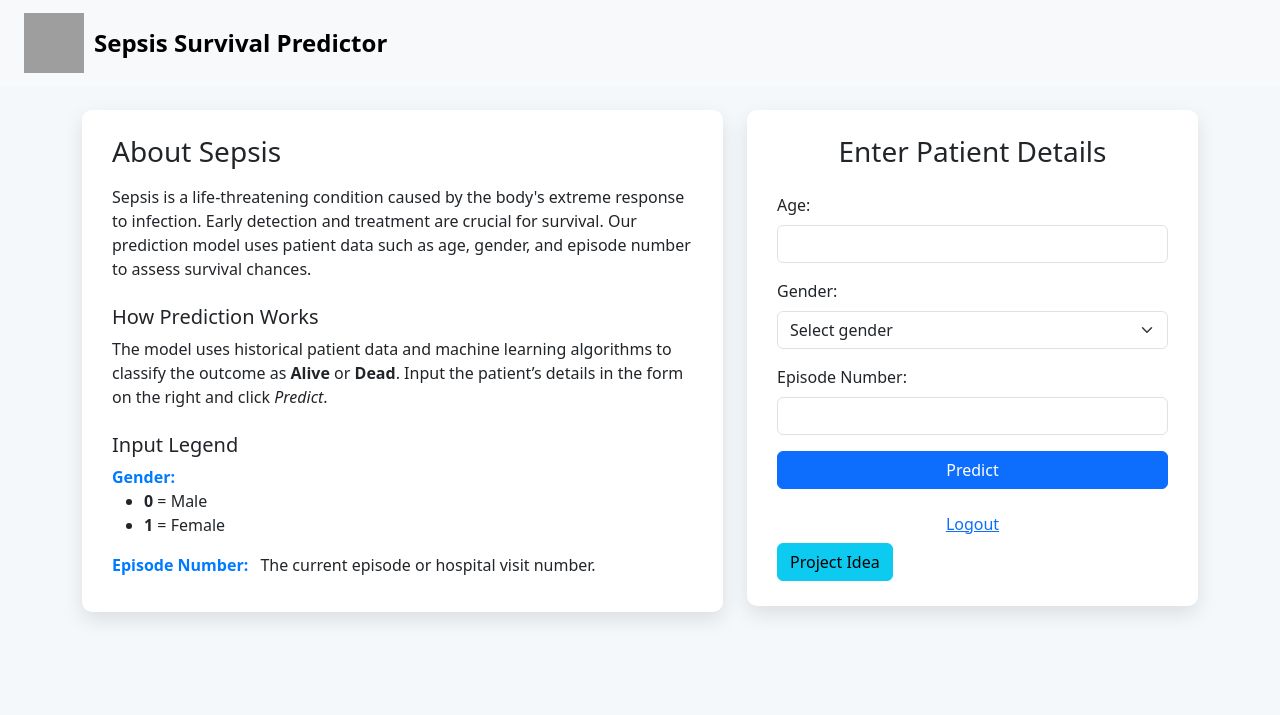
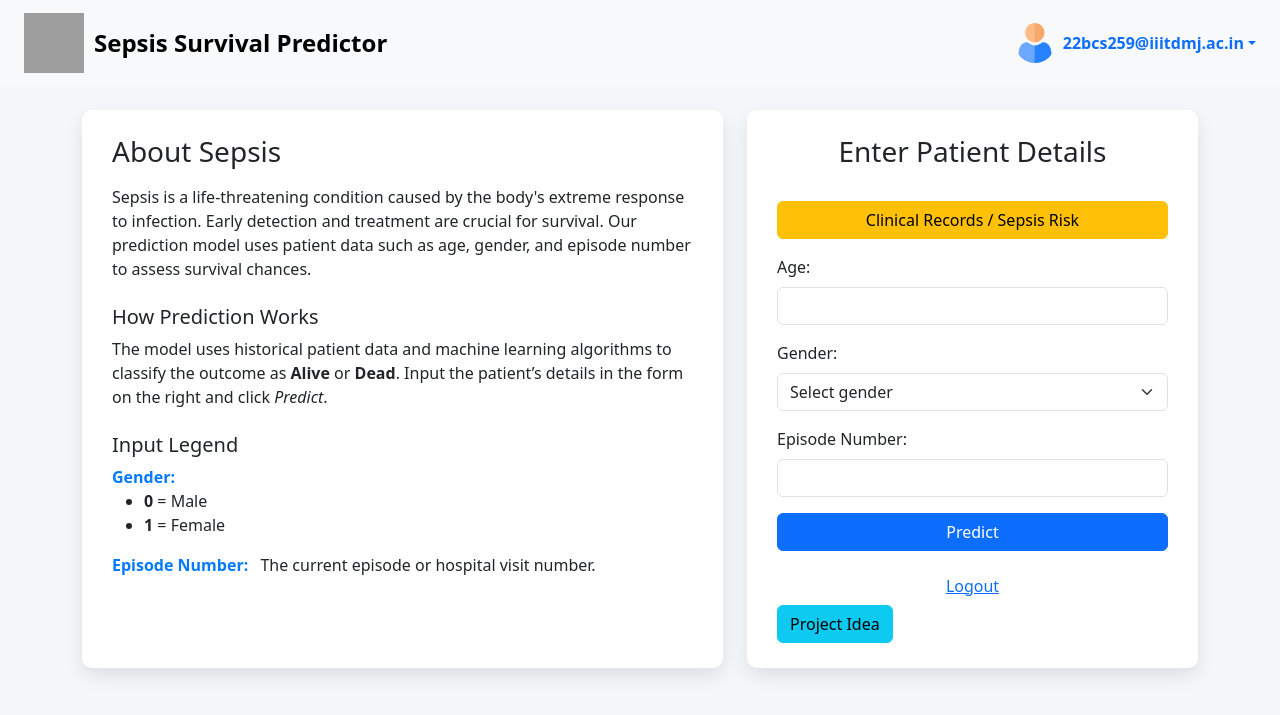
Before and after one commit to ajay20-s/sepsis_app, a Flask app: page /home in a window 1280 px wide. Shown: the top 715 px of the page. Run offline with Flask 3, Linux system fonts and the light colour scheme; a user stored in the database is signed in; parts of the project's set-up code (start-up, migrations or seed data) failed here and were passed over; some libraries are stand-ins or nearby versions; grey boxes are pictures that could not be loaded.

Commit message:
Update index.html

```diff
--- a/templates/index.html
+++ b/templates/index.html
@@ -8,6 +8,12 @@
       href="https://cdn.jsdelivr.net/npm/bootstrap@5.3.0/dist/css/bootstrap.min.css"
       rel="stylesheet"
     />
+
+    <link
+      href="https://cdn.jsdelivr.net/npm/bootstrap-icons@1.10.5/font/bootstrap-icons.css"
+      rel="stylesheet"
+    />
+
     <style>
       body {
         background: #f5f8fa;
@@ -44,6 +50,9 @@
         color: #007bff;
         margin-right: 8px;
       }
+      .dropdown-item:hover {
+        background-color: #f1f1f1;
+      }
     </style>
   </head>
 
@@ -57,6 +66,59 @@
         />
         <span class="fs-4 fw-bold">Sepsis Survival Predictor</span>
       </a>
+
+      <!-- Profile Dropdown -->
+      <div class="dropdown">
+        <a
+          class="d-flex align-items-center text-decoration-none dropdown-toggle"
+          href="#"
+          role="button"
+          id="userDropdown"
+          data-bs-toggle="dropdown"
+          aria-expanded="false"
+        >
+          <img
+            src="{{ url_for('static', filename='avatar.png') }}"
+            alt="Profile"
+            class="rounded-circle me-2"
+            width="40"
+            height="40"
+          />
+          <span class="fw-semibold">{{ current_user.email }}</span>
+        </a>
+
+        <ul
+          class="dropdown-menu dropdown-menu-end shadow"
+          aria-labelledby="userDropdown"
+        >
+          <li>
+            <a class="dropdown-item" href="{{ url_for('upload_pdf') }}">
+              <i class="bi bi-upload me-2"></i> Upload Clinical Records
+            </a>
+          </li>
+          <li>
+            <a class="dropdown-item" href="{{ url_for('view_pdfs') }}">
+              <i class="bi bi-file-earmark-text me-2"></i> View Previous Records
+            </a>
+          </li>
+          <li>
+            <a class="dropdown-item" href="{{ url_for('prediction_history') }}">
+              <i class="bi bi-bar-chart me-2"></i> Survival Prediction History
+            </a>
+          </li>
+          <li>
+            <a class="dropdown-item" href="{{ url_for('sepsis_history') }}">
+              <i class="bi bi-heart-pulse me-2"></i> Sepsis Prediction History
+            </a>
+          </li>
+          <li><hr class="dropdown-divider" /></li>
+          <li>
+            <a class="dropdown-item text-danger" href="{{ url_for('logout') }}">
+              <i class="bi bi-box-arrow-right me-2"></i> Logout
+            </a>
+          </li>
+        </ul>
+      </div>
     </nav>
 
     <div class="container">
@@ -101,6 +163,13 @@
             <h3 class="mb-4 text-center">Enter Patient Details</h3>
             <form action="/predict" method="POST" onsubmit="showLoading()">
               <div class="mb-3">
+                <a
+                  href="{{ url_for('sepsis_risk') }}"
+                  class="btn btn-warning mt-2 w-100"
+                >
+                  Clinical Records / Sepsis Risk
+                </a>
+                <p></p>
                 <label for="age" class="form-label">Age:</label>
                 <input
                   type="number"
@@ -142,6 +211,8 @@
                 </div>
               </div>
 
+              <p></p>
+
               <button type="submit" class="btn btn-primary w-100">
                 Predict
               </button>
@@ -163,5 +234,13 @@
         document.getElementById("loadingText").style.display = "block";
       }
     </script>
+    <script>
+      function showLoading() {
+        document.getElementById("loadingText").style.display = "block";
+      }
+    </script>
+
+    <!-- ✅ Required for dropdowns and other Bootstrap components -->
+    <script src="https://cdn.jsdelivr.net/npm/bootstrap@5.3.0/dist/js/bootstrap.bundle.min.js"></script>
   </body>
 </html>
```
